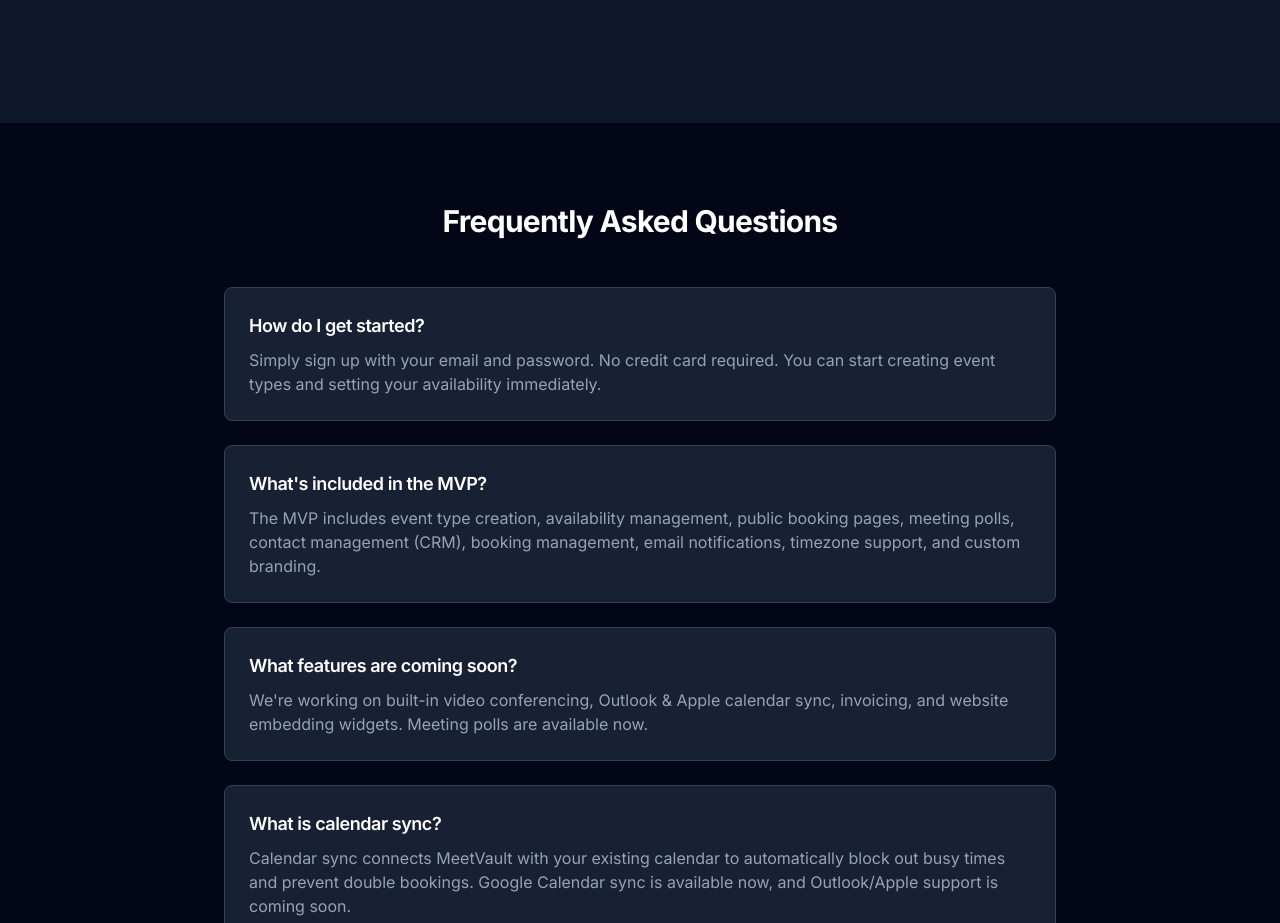
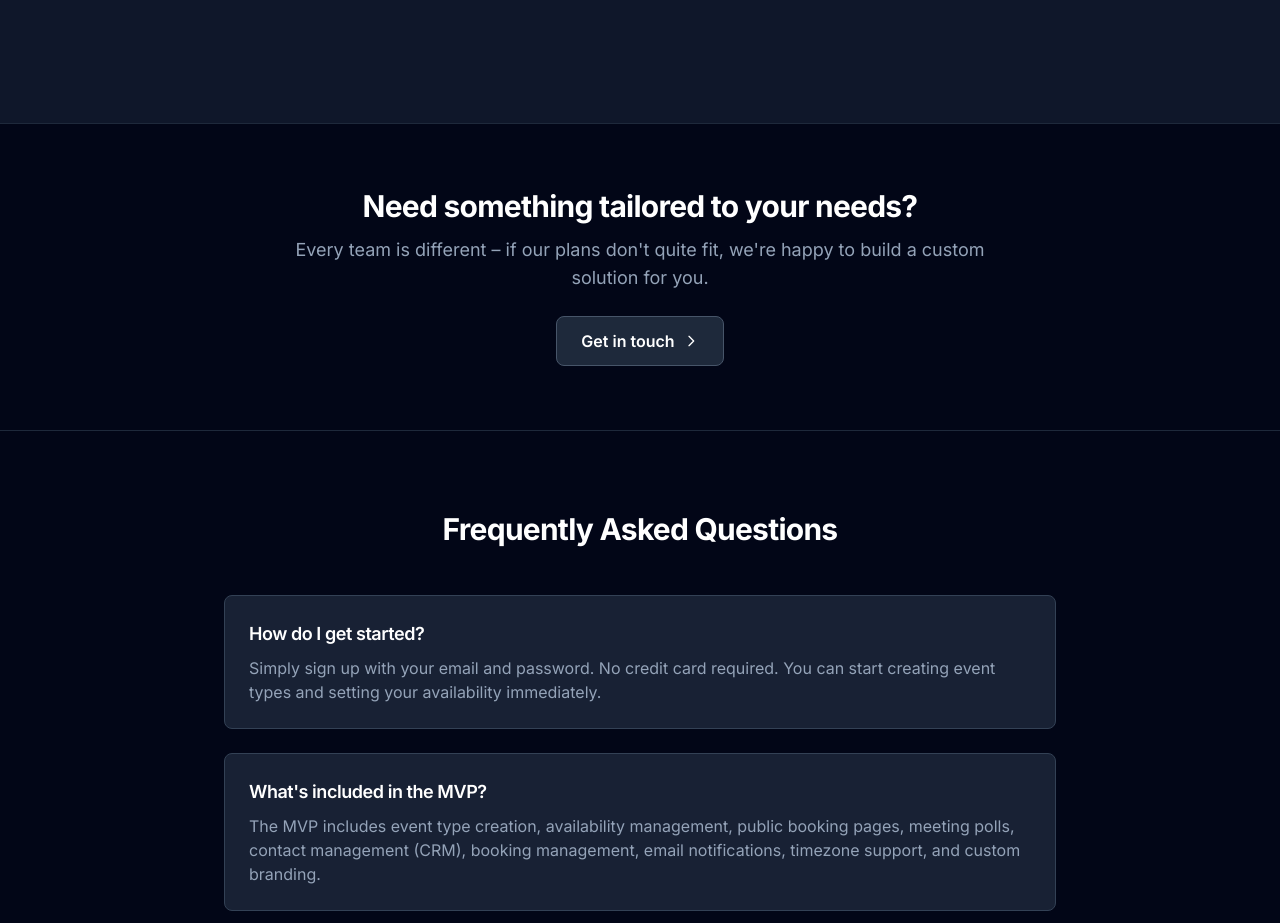
Before and after one commit to digitalquotient008/slotly-marketing, a Next.js app: page /pricing in a window 1280 px wide. Shown: the part 940-1863 px from the top of the page. Built offline with nearby package versions, Linux system fonts and the light colour scheme; no server answers.

Commit message:
Add custom solution section to pricing page, update contact page copy

```diff
--- a/src/app/contact/page.tsx
+++ b/src/app/contact/page.tsx
@@ -16,7 +16,7 @@ export default function ContactPage() {
               Contact Sales
             </h1>
             <p className="text-xl text-slate-400">
-              Interested in Teams plans? Let&apos;s discuss how MeetVault can help your organization.
+              Interested in Teams plans or need a custom solution? Let&apos;s discuss how MeetVault can help your organization.
             </p>
           </div>
 
--- a/src/app/pricing/page.tsx
+++ b/src/app/pricing/page.tsx
@@ -61,6 +61,26 @@ export default function PricingPage() {
         </div>
       </section>
 
+      <section className="py-12 sm:py-16 border-y border-slate-800">
+        <div className="max-w-3xl mx-auto px-4 sm:px-6 lg:px-8 text-center">
+          <h2 className="text-2xl sm:text-3xl font-bold text-white mb-3">
+            Need something tailored to your needs?
+          </h2>
+          <p className="text-slate-400 text-lg mb-6">
+            Every team is different – if our plans don&apos;t quite fit, we&apos;re happy to build a custom solution for you.
+          </p>
+          <Link
+            href="/contact"
+            className="inline-flex items-center bg-slate-800 border border-slate-600 text-white px-6 py-3 rounded-lg font-semibold hover:border-blue-500 hover:bg-slate-700/50 transition-colors"
+          >
+            Get in touch
+            <svg className="w-4 h-4 ml-2" fill="none" stroke="currentColor" viewBox="0 0 24 24">
+              <path strokeLinecap="round" strokeLinejoin="round" strokeWidth={2} d="M9 5l7 7-7 7" />
+            </svg>
+          </Link>
+        </div>
+      </section>
+
       <section id="faq" className="py-20">
         <div className="max-w-4xl mx-auto px-4 sm:px-6 lg:px-8">
           <h2 className="text-3xl font-bold text-white mb-12 text-center">
```
